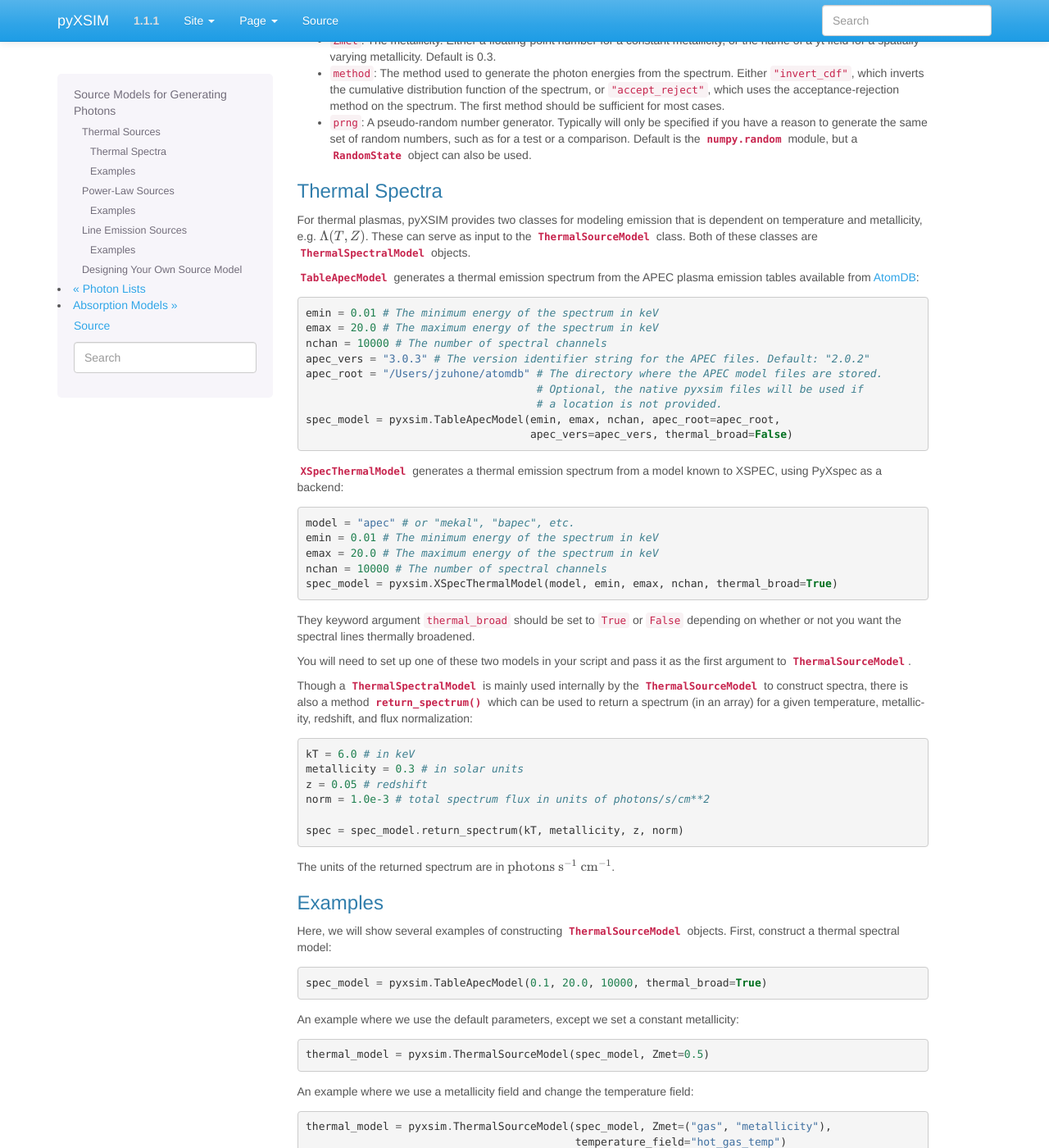
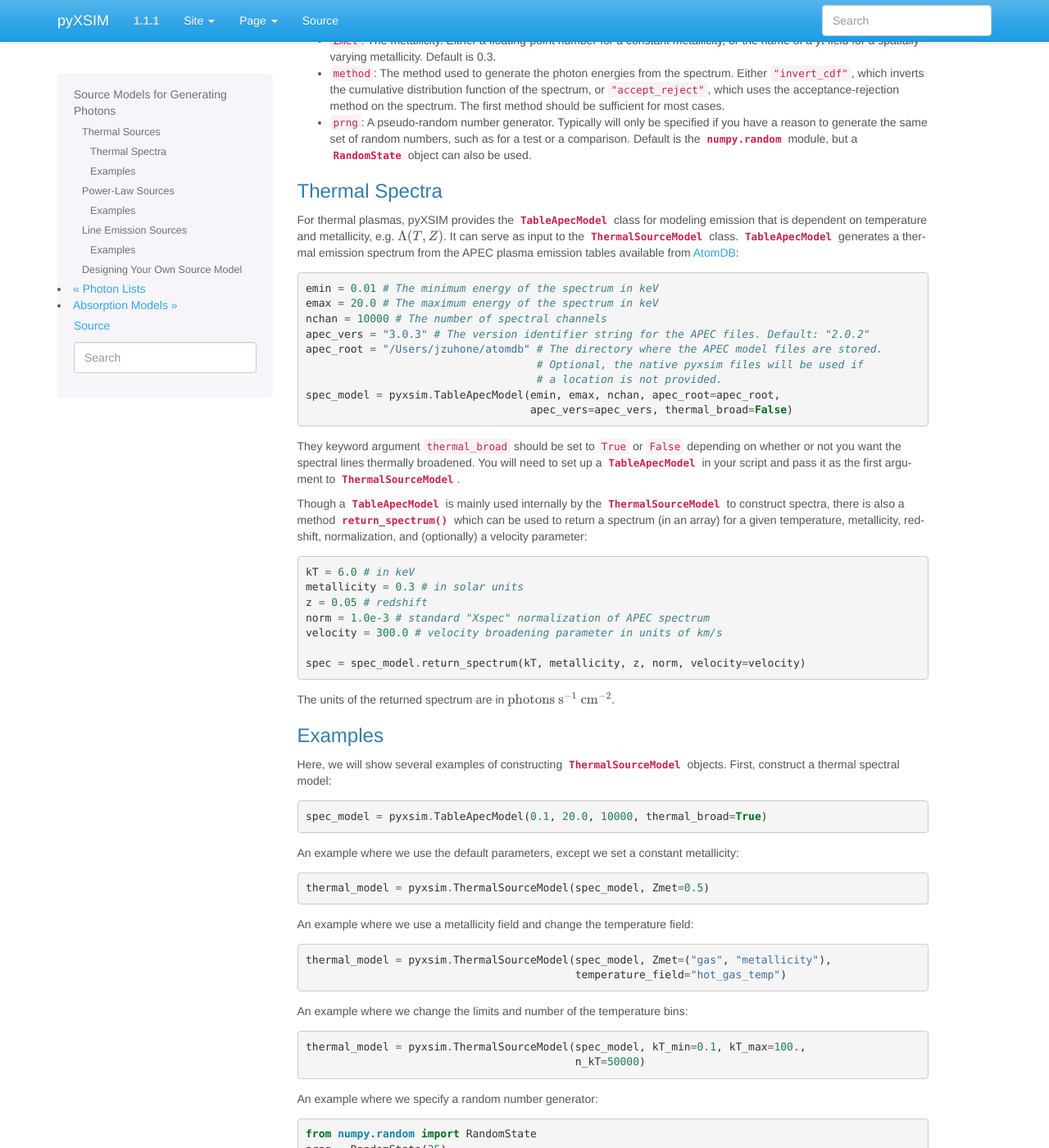
Before and after one commit to jzuhone/pyxsim, a Sphinx documentation site: the page built from doc/source/source_models.rst, in a window 1280 px wide and 1400 px high, scrolled down 690 px. Shown: the whole window at 82% size. Built offline with Sphinx 7.4.7, drawn with Linux system fonts in a browser that asks for light colours.

Commit message:
Removing references to pyXspec from the docs

```diff
--- a/doc/source/api/spectral_models.rst
+++ b/doc/source/api/spectral_models.rst
@@ -4,4 +4,4 @@ Spectral Models API
 .. automodule:: pyxsim.spectral_models
     :members:
     :undoc-members:
-    :exclude-members: cleanup_spectrum, AbsorptionModel, SpectralModel, get_spectrum, prepare_spectrum
+    :exclude-members: cleanup_spectrum, AbsorptionModel, ThermalSpectralModel, get_spectrum, prepare_spectrum
--- a/doc/source/source_models.rst
+++ b/doc/source/source_models.rst
@@ -59,11 +59,9 @@ There are a number of other optional parameters which can be set:
 Thermal Spectra
 +++++++++++++++
 
-For thermal plasmas, pyXSIM provides two classes for modeling emission that is dependent on temperature
-and metallicity, e.g. :math:`\Lambda(T,Z)`. These can serve as input to the
-:class:`~pyxsim.source_models.ThermalSourceModel` class. Both of these classes are
-:class:`~pyxsim.spectral_models.ThermalSpectralModel` objects.
-
+For thermal plasmas, pyXSIM provides the :class:`~pyxsim.spectral_models.TableApecModel` class
+for modeling emission that is dependent on temperature and metallicity, e.g. :math:`\Lambda(T,Z)`.
+It can serve as input to the :class:`~pyxsim.source_models.ThermalSourceModel` class.
 :class:`~pyxsim.spectral_models.TableApecModel` generates a thermal emission spectrum
 from the APEC plasma emission tables available from `AtomDB <http://www.atomdb.org>`_:
 
@@ -79,38 +77,28 @@ from the APEC plasma emission tables available from `AtomDB <http://www.atomdb.o
     spec_model = pyxsim.TableApecModel(emin, emax, nchan, apec_root=apec_root,
                                        apec_vers=apec_vers, thermal_broad=False)
 
-:class:`~pyxsim.spectral_models.XSpecThermalModel` generates a thermal emission spectrum
-from a model known to XSPEC, using PyXspec as a backend:
+They keyword argument ``thermal_broad`` should be set to ``True`` or ``False`` depending on
+whether or not you want the spectral lines thermally broadened. You will need to set up a
+:class:`~pyxsim.spectral_models.TableApecModel` in your script and pass it as the first argument
+to :class:`~pyxsim.source_models.ThermalSourceModel`.
 
-.. code-block:: python
-
-    model = "apec" # or "mekal", "bapec", etc.
-    emin = 0.01 # The minimum energy of the spectrum in keV
-    emax = 20.0 # The maximum energy of the spectrum in keV
-    nchan = 10000 # The number of spectral channels
-    spec_model = pyxsim.XSpecThermalModel(model, emin, emax, nchan, thermal_broad=True)
-
-They keyword argument ``thermal_broad`` should be set to ``True`` or ``False`` depending on
-whether or not you want the spectral lines thermally broadened.
-
-You will need to set up one of these two models in your script and pass it as the first argument to
-:class:`~pyxsim.source_models.ThermalSourceModel`.
-
-Though a :class:`~pyxsim.spectral_models.ThermalSpectralModel` is mainly used internally by the
+Though a :class:`~pyxsim.spectral_models.TableApecModel` is mainly used internally by the
 :class:`~pyxsim.source_models.ThermalSourceModel` to construct spectra, there is also a method
-:meth:`~pyxsim.source_models.ThermalSourceModel.return_spectrum` which can be used to return a
-spectrum (in an array) for a given temperature, metallicity, redshift, and flux normalization:
+:meth:`~pyxsim.source_models.TableApecModel.return_spectrum` which can be used to return a
+spectrum (in an array) for a given temperature, metallicity, redshift, normalization, and
+(optionally) a velocity parameter:
 
 .. code-block:: python
 
     kT = 6.0 # in keV
     metallicity = 0.3 # in solar units
     z = 0.05 # redshift
-    norm = 1.0e-3 # total spectrum flux in units of photons/s/cm**2
+    norm = 1.0e-3 # standard "Xspec" normalization of APEC spectrum
+    velocity = 300.0 # velocity broadening parameter in units of km/s
 
-    spec = spec_model.return_spectrum(kT, metallicity, z, norm)
+    spec = spec_model.return_spectrum(kT, metallicity, z, norm, velocity=velocity)
 
-The units of the returned spectrum are in :math:`{\rm photons~s^{-1}~cm^{-1}}`.
+The units of the returned spectrum are in :math:`{\rm photons~s^{-1}~cm^{-2}}`.
 
 Examples
 ++++++++
```
Also changed, not shown: doc/source/installing.rst (+0 -36 lines).
